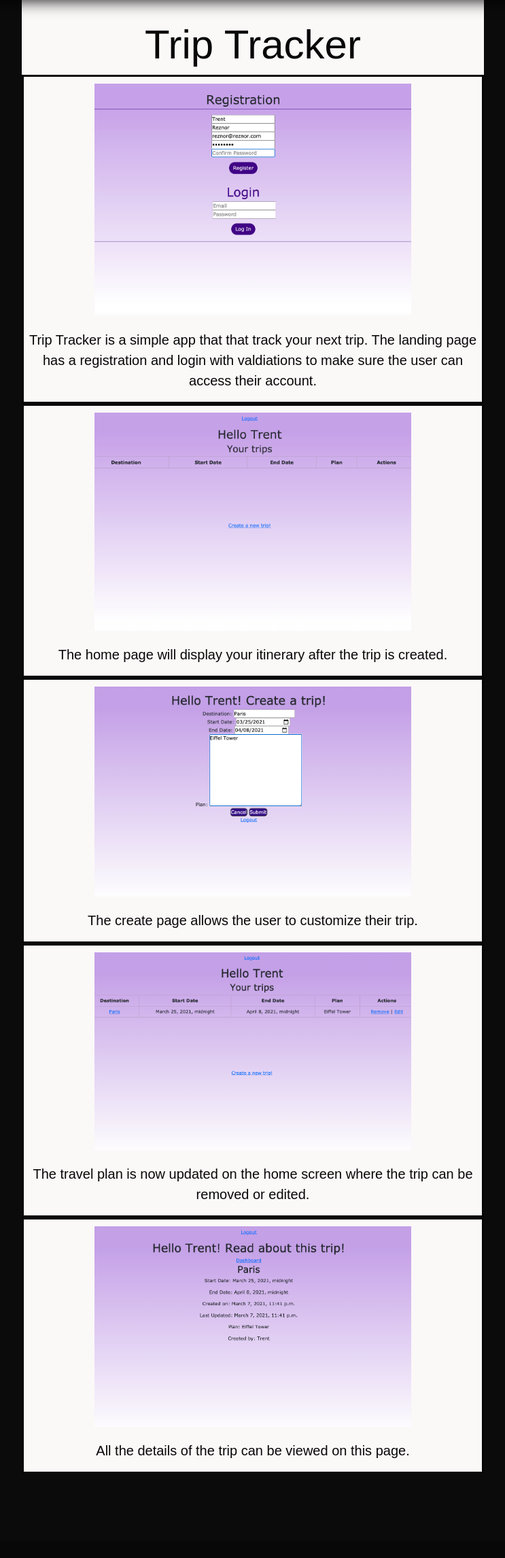
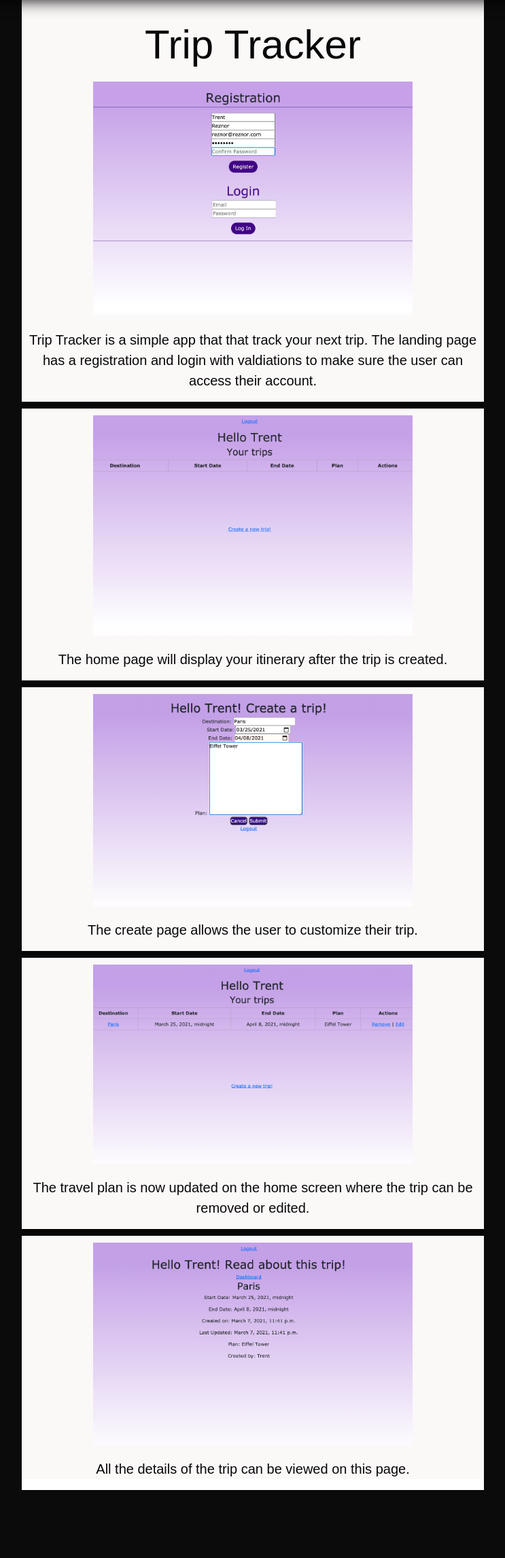
Before and after one commit to abbykahler/abby, a Django app: page /trip in a window 1280 px wide. Shown: the part 70-2362 px from the top of the page at 68% size, without its empty margins (268-1011 px from the left). Before the commit the page ends 2235 px from the top, so only its background shows below. Run offline with Django 3.2, Linux system fonts and the light colour scheme.

Commit message:
final correction on trip

```diff
--- a/main/static/style.css
+++ b/main/static/style.css
@@ -519,6 +519,6 @@ footer{
     text-align: center;
 }
 .trip {
-    border: 3px solid #070707;
+    border-bottom: 10px solid #070707;
 
 }
--- a/main/templates/trip.html
+++ b/main/templates/trip.html
@@ -55,10 +55,9 @@
                     <img src="static/image/trip_menu.png" alt="Home">
                     <p>The travel plan is now updated on the home screen where the trip can be removed or edited.</p>
                 </div>
-                    <div class="trip">
                 <img src="static/image/view_trip.png" alt="Home">
+                <div class="bottom_trip">
                 <p>All the details of the trip can be viewed on this page.</p>
-                    </div>
                 </div>
             </div>
         </div>
```
Lines whose indentation alone changed are shown as unchanged.
